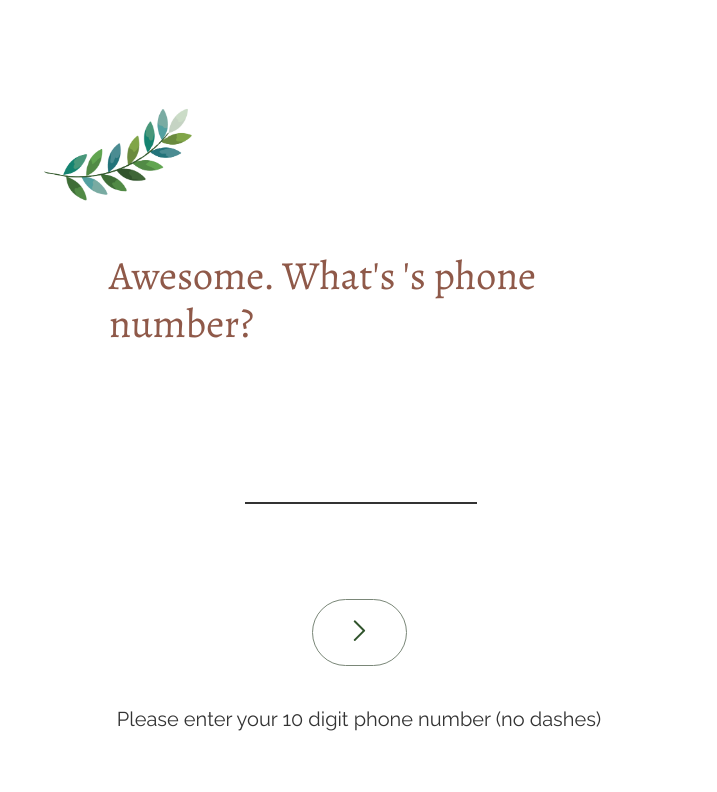
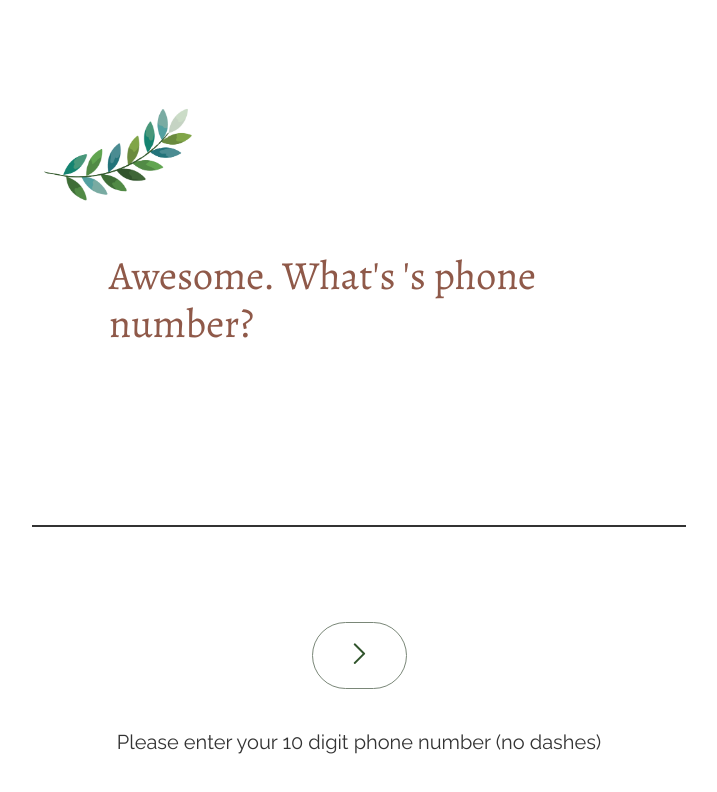
Before and after one commit to kent28808/olivebranchr2, a Next.js app: page /recipientNumber in a window 1280 px wide. Shown: the top 792 px of the page, without its empty margins (281-998 px from the left). Built offline with nearby package versions, Linux system fonts and the light colour scheme.

Commit message:
Matched input-field width with Zeplin design, centered input text, commented out padding-bottom focus

```diff
--- a/styles/globals.scss
+++ b/styles/globals.scss
@@ -96,6 +96,12 @@ $gainsboro: #e1e1e1;
   outline: none;
 }
 
+// .button-text > span {
+//   margin-left: 22px;
+//   display: flex;
+//   padding: 4px 0px;
+// }
+
 .Vector-7 > span {
   // width: 9.3px;
   // height: 18.7px;
@@ -133,16 +139,18 @@ $gainsboro: #e1e1e1;
 }
 .input-field {
   font-family: $raleway-regular;
-  font-size: 20px;
+  font-size: 40px;
   color: $jet;
-  width: 100%;
+  width: 650px;
+  text-align: center;
   border: 0;
   outline: none;
   transition: padding 0.3s 0.2s ease;
   border-bottom: solid 2px $jet;
 
+  //Do we need this?
   &:focus {
-    padding-bottom: 5px;
+    // padding-bottom: 5px;
   }
 
   &:focus + .line {
```
